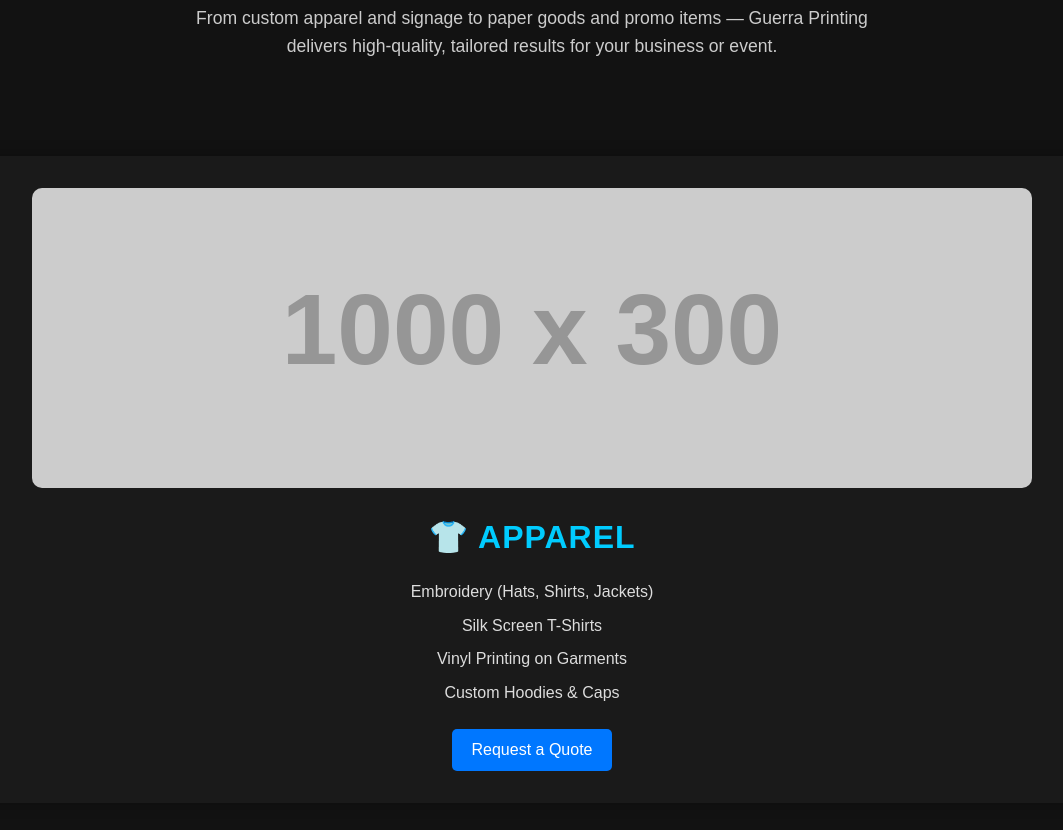
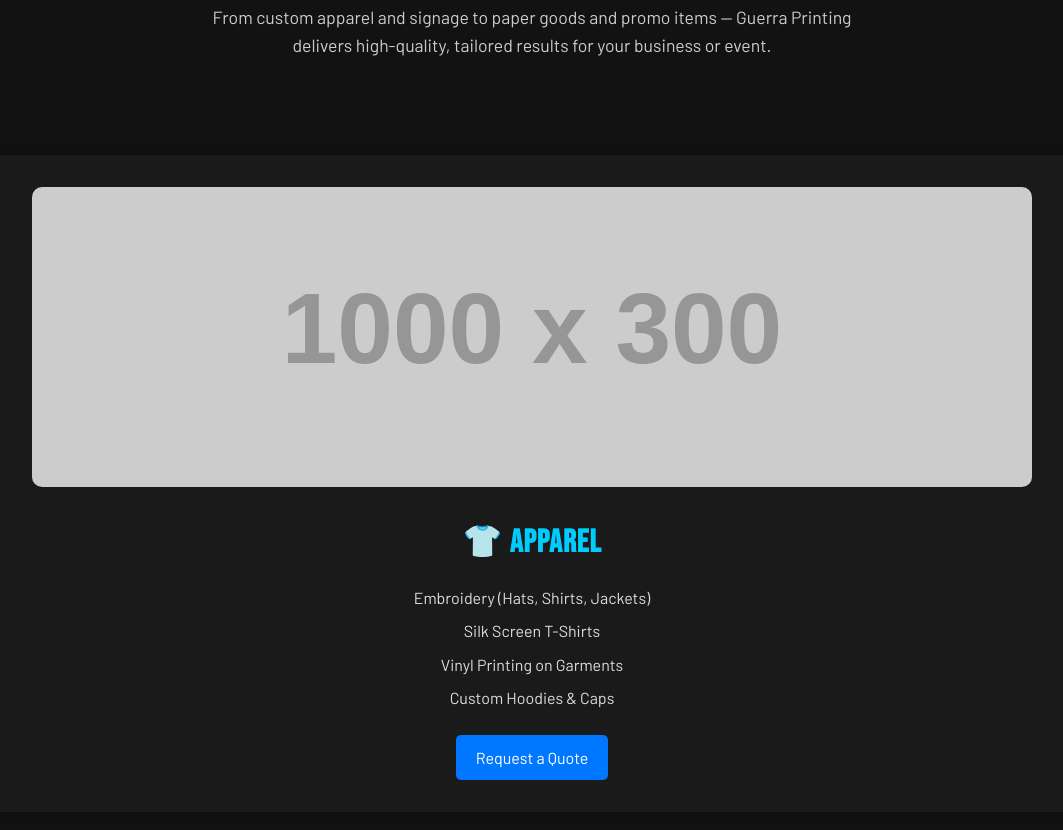
Before and after one commit to GuerraPrinting/GuerraPrinting, a plain HTML site: page services.html in a window 1280 px wide. Shown: the part 270-1100 px from the top of the page, without its empty margins (108-1171 px from the left). Drawn offline with nearby package versions, Linux system fonts and the light colour scheme; placeholder pictures from the web are drawn by us.

Commit message:
Update style.css

```diff
--- a/style.css
+++ b/style.css
@@ -1,3 +1,6 @@
+/* Fonts from Google */
+@import url('https://fonts.googleapis.com/css2?family=Bebas+Neue&family=Barlow&display=swap');
+
 /* Reset */
 * {
   margin: 0;
@@ -6,6 +9,19 @@
 }
 
 /* Base styles */
+html {
+  scroll-behavior: smooth;
+  scroll-padding-top: 110px;
+}
+
+[id]::before {
+  content: "";
+  display: block;
+  height: 110px;
+  margin-top: -110px;
+  visibility: hidden;
+}
+
 body {
   font-family: 'Barlow', sans-serif;
   background-color: #121212;
@@ -13,12 +29,7 @@ body {
   line-height: 1.6;
 }
 
-html {
-  scroll-padding-top: 120px;
-}
-
-
-h1, h2, h3, .hero-overlay h1 {
+h1, h2, h3, h4, .hero-overlay h1 {
   font-family: 'Bebas Neue', sans-serif;
   letter-spacing: 1px;
   text-transform: uppercase;
@@ -35,10 +46,6 @@ header {
   position: sticky;
   top: 0;
   z-index: 1000;
-}
-
-.logo {
-  padding-right: 1rem;
 }
 
 .logo img {
@@ -89,7 +96,7 @@ nav a:hover {
   color: #fff;
 }
 
-/* Dropdown Menu */
+/* Dropdown */
 .dropdown-content {
   display: none;
   position: absolute;
@@ -137,7 +144,7 @@ nav a:hover {
   background-color: #005fcc;
 }
 
-/* Hero Section */
+/* Hero */
 .hero {
   position: relative;
   height: 90vh;
@@ -180,19 +187,13 @@ nav a:hover {
   color: #ccc;
 }
 
-/* Services Overview */
+/* Overview Section */
 .services-overview {
   padding: 4rem 2rem 2rem;
   text-align: center;
 }
 
-.services-overview h2 {
-  font-size: 2rem;
-  margin-bottom: 2rem;
-}
-
 .services-overview h1 {
-  font-family: 'Bebas Neue', sans-serif;
   font-size: 2.5rem;
   color: #00ccff;
   margin-bottom: 1rem;
@@ -205,7 +206,7 @@ nav a:hover {
   margin: 0 auto;
 }
 
-/* Services Grid (Home Page) */
+/* Services Grid (Homepage) */
 .services-grid {
   display: grid;
   grid-template-columns: repeat(auto-fit, minmax(280px, 1fr));
@@ -245,7 +246,7 @@ nav a:hover {
   color: #ccc;
 }
 
-/* Services Vertical Layout (Services Page) */
+/* Services Vertical (Services Page) */
 .services-vertical {
   display: flex;
   flex-direction: column;
@@ -255,14 +256,11 @@ nav a:hover {
 }
 
 .service-block {
-  position: relative;
-  display: flex;
-  flex-direction: column;
-  align-items: center;
+  background-color: #1a1a1a;
   padding: 2rem;
   border-radius: 10px;
-  background-color: #1a1a1a;
   box-shadow: 0 0 15px rgba(0, 0, 0, 0.3);
+  text-align: center;
 }
 
 .service-block:nth-child(even) {
@@ -278,12 +276,7 @@ nav a:hover {
   object-fit: cover;
 }
 
-.service-text {
-  text-align: center;
-}
-
 .service-text h2 {
-  font-family: 'Bebas Neue', sans-serif;
   font-size: 2rem;
   margin-bottom: 1rem;
   color: #00ccff;
@@ -298,17 +291,6 @@ nav a:hover {
   font-size: 1rem;
   margin-bottom: 0.5rem;
   color: #ddd;
-}
-
-.service-block .btn {
-  margin-top: 1rem;
-  background-color: #0077ff;
-  color: white;
-  padding: 0.5rem 1.2rem;
-  border-radius: 5px;
-  text-decoration: none;
-  display: inline-block;
-  transition: background 0.3s ease;
 }
 
 /* Footer */
@@ -328,8 +310,8 @@ footer {
 }
 
 footer h4 {
+  color: #fff;
   margin-bottom: 0.5rem;
-  color: #fff;
 }
 
 footer a {
@@ -375,17 +357,3 @@ footer .copyright {
     font-size: 1rem;
   }
 }
-
-/* Image Positioning Fix */
-.focus-lower-signage {
-  object-position: center 75%;
-}
-
-/* Anchor Scroll Offset Fix */
-[id]::before {
-  content: "";
-  display: block;
-  height: 100px;
-  margin-top: -100px;
-  visibility: hidden;
-}
```
